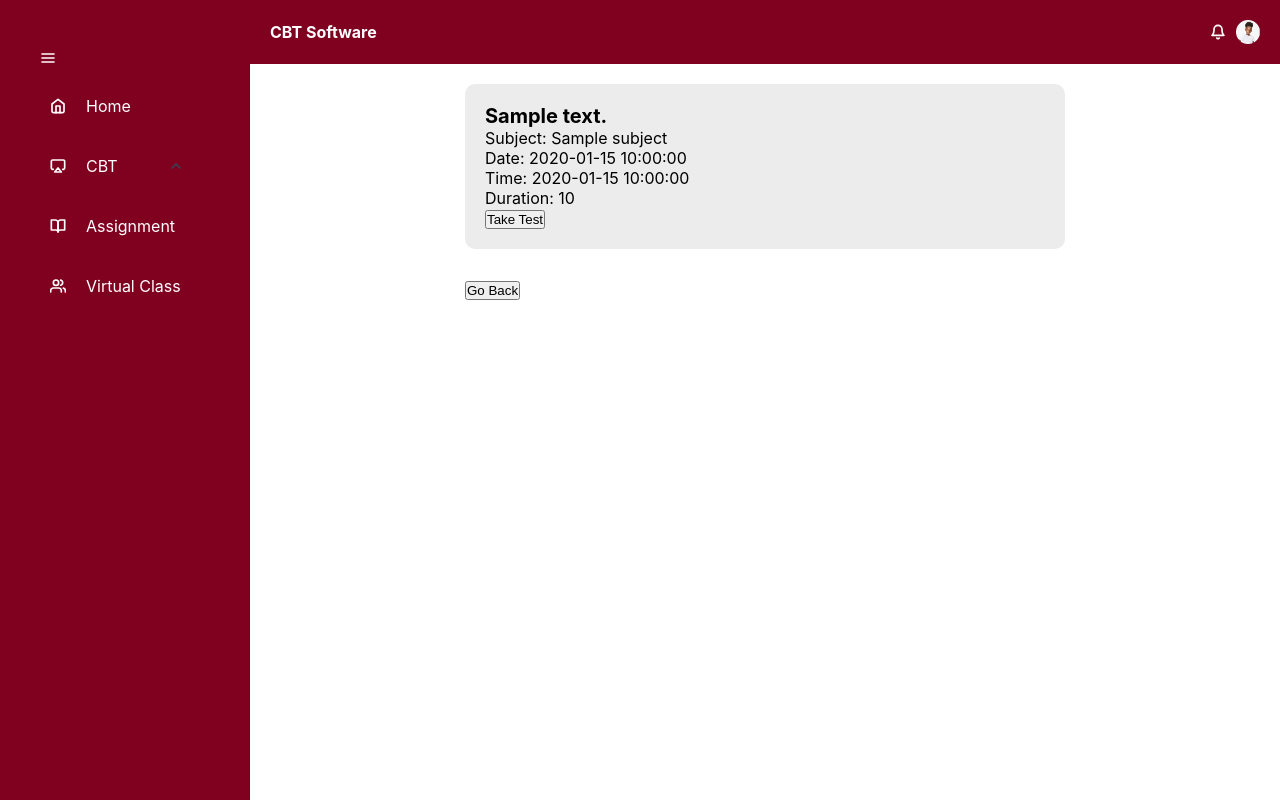
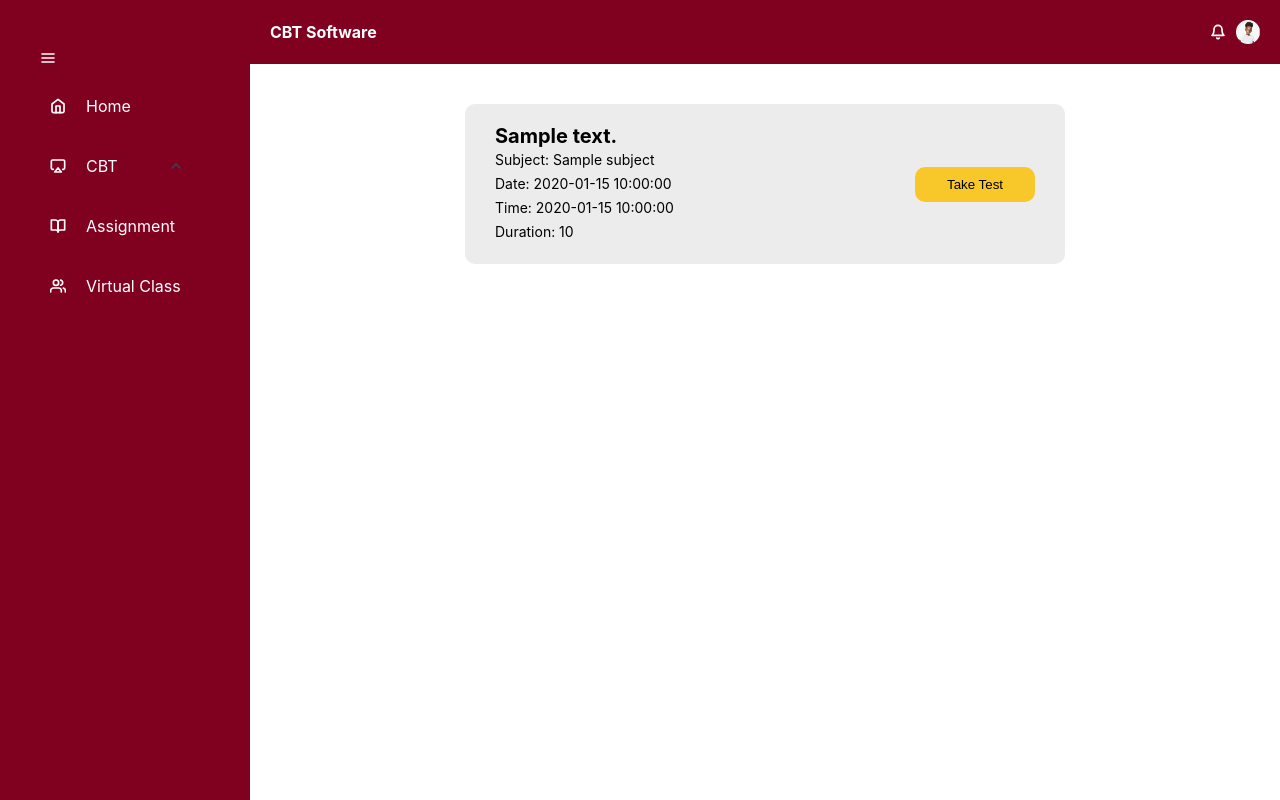
Before and after one commit to adepoju-oluwatobi/simple_cbt_app, a Flask app: template templates/student/available_tests.html in a window 1280 px wide. Run offline with Flask 2, Linux system fonts and the light colour scheme; the template is opened without the code that fills it: most values are stand-ins (such as "Sample title", 1, 10 or a date in 2020).

Commit message:
styled the available test page

```diff
--- a/static/dashboard.css
+++ b/static/dashboard.css
@@ -29,9 +29,30 @@
 }
 .test_detail{
     background: #ECECEC;
-    padding: 20px;
+    padding: 20px 30px;
     border-radius: 10px;
+    margin-top: 20px;
     margin-bottom: 20px;
+    display: flex;
+    justify-content: space-between;
+    align-items: center;
+}
+.test_detail p{
+    font-size: 14px;
+    line-height: 24px;
+}
+.test_detail button{
+    width: 120px;
+    padding: 10px;
+    /* margin-right: 200px; */
+    background: #F8C82A;
+    border: none;
+    border-radius: 10px;
+    transition: background-color 0.3s; /* Smooth hover transition */
+}
+.test_detail button:hover{
+    background: #daaf24;
+    color: white;
 }
 .test-container{
     padding: 10px;
--- a/static/sidebar.css
+++ b/static/sidebar.css
@@ -40,7 +40,7 @@ img{
     color: white;
     padding: 10px;
     display: block; /* Make links full width */
-    transition: background-color 0.3s; /* Smooth hover transition */
+    transition: background-color 0.5s; /* Smooth hover transition */
     border-radius: 10px 0px 0px 10px;
 }
 
--- a/student_data/student.json
+++ b/student_data/student.json
@@ -33,7 +33,8 @@
             "New subject": 1,
             "History": 1,
             "computer": 1,
-            "CRS": 0
+            "CRS": 0,
+            "A test subject": 3
         },
         "progress": {
             "Agric": 0,
@@ -41,7 +42,8 @@
             "New subject": 0,
             "History": 0,
             "computer": 0,
-            "CRS": 0
+            "CRS": 0,
+            "A test subject": 0
         }
     },
     "progress": {
--- a/templates/student/available_tests.html
+++ b/templates/student/available_tests.html
@@ -14,7 +14,8 @@
         <div class="test content">
             {% for subject in subjects %}
           <div class="test_detail">
-            <p class="test-description"> {{ test_data[subject].description }} </p>
+            <div>
+                <h1 class="test-description"> {{ test_data[subject].description }} </h1>
 
                 <p>Subject: {{ subject }}</p>
 
@@ -23,22 +24,17 @@
                 <p>Time: {{ test_data[subject].time }}</p>
 
                 <p>Duration: {{ test_data[subject].duration }}</p>
+            </div>
 
+            <div>
                 <a href="{{ url_for('student_routes.start_exam', class_name=student_class, subject=subject) }}">
                     <button>Take Test</button>
                 </a>
+            </div>
 
           </div>
     {% endfor %}
-
-            <p><button onclick="goBack()">Go Back</button></p>
         </div>
     </div>
-
-    <script>
-        function goBack() {
-            window.history.back();
-        }
-    </script>
 </body>
 </html>
```
Also changed, not shown: questions/questions.json (+38 -0 lines), static/images/online.svg (added). Lines whose indentation alone changed are shown as unchanged.
